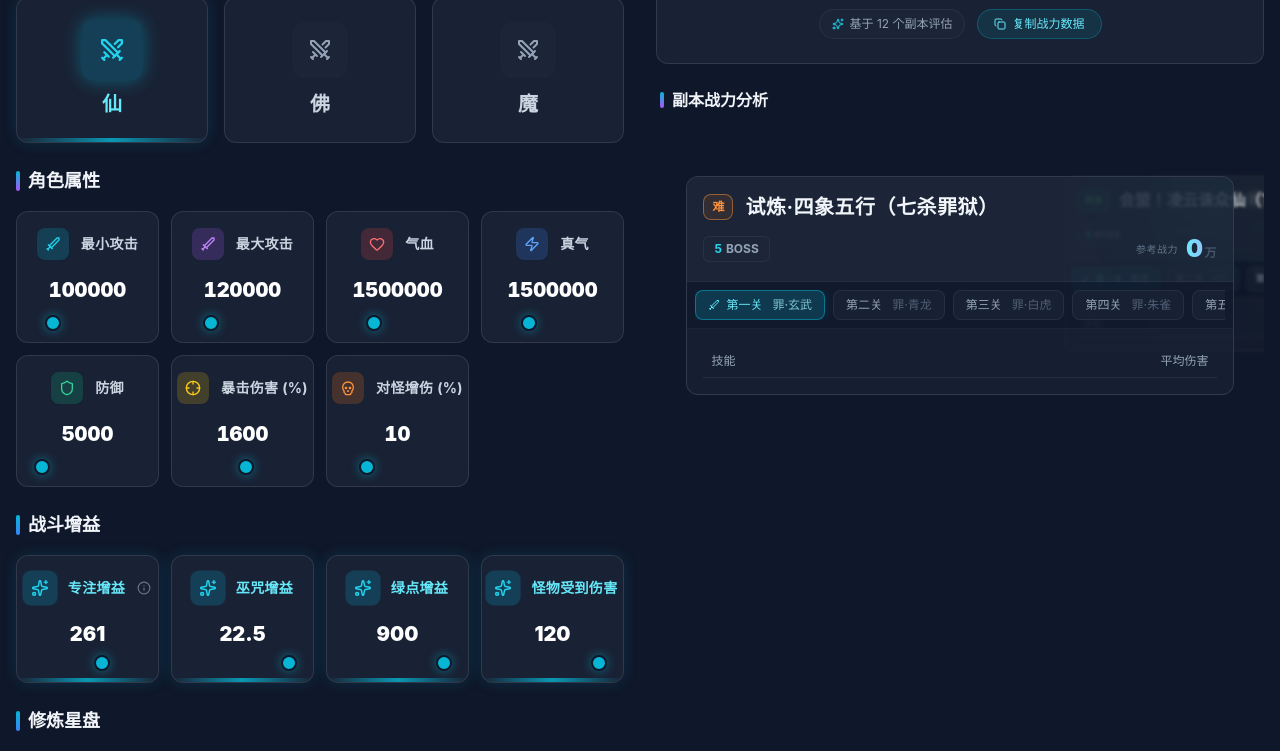
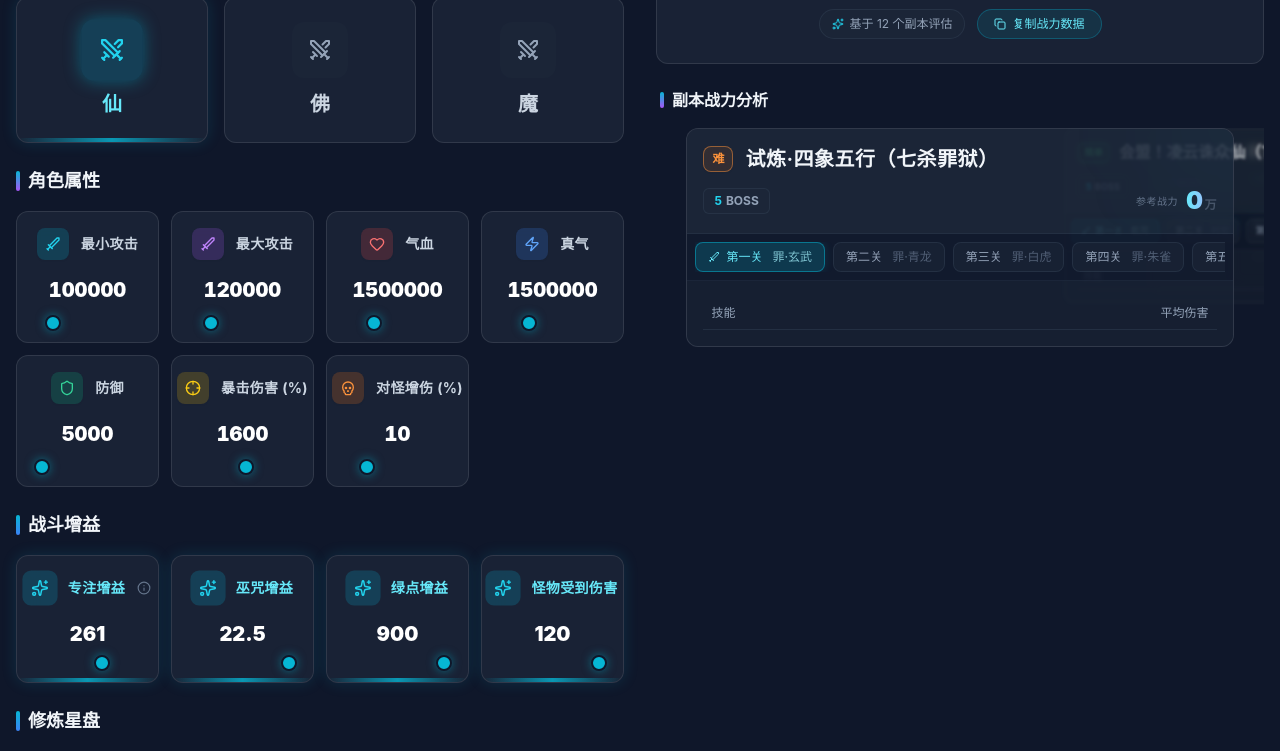
Before and after one commit to myonlystarWang/new_zx_calc, a React app in the folder web_app/: page / in a window 1280 px wide. Shown: the part 360-1111 px from the top of the page. Built offline with nearby package versions, Linux system fonts and the light colour scheme; the HTML template or start-up script is replaced by a standard one.

Commit message:
修复轮播卡片顶部距离

```diff
--- a/web_app/src/components/business/ResultSection.tsx
+++ b/web_app/src/components/business/ResultSection.tsx
@@ -208,7 +208,7 @@ export const ResultSection: React.FC = () => {
 
                 <div
                     ref={containerRef}
-                    className="relative w-full h-[650px] flex items-start justify-center pt-12 perspective-1000 touch-pan-y overflow-hidden"
+                    className="relative w-full h-[650px] flex items-start justify-center perspective-1000 touch-pan-y overflow-hidden"
                     onTouchStart={handleTouchStart}
                     onTouchMove={handleTouchMove}
                     onTouchEnd={handleTouchEnd}
```
